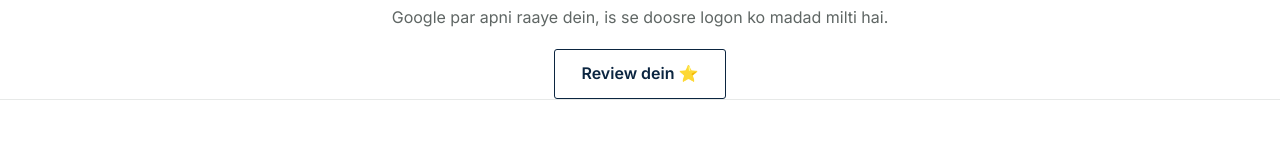
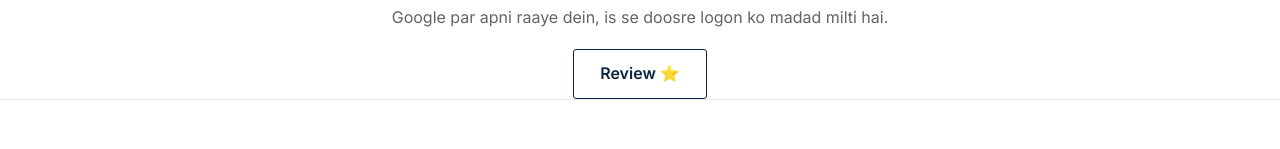
Before and after one commit to Qureshi-Brothers/qureshi-brothers.github.io, a plain HTML site: page index.html in a window 1280 px wide. Shown: the part 4170-4319 px from the top of the page. Drawn offline with Linux system fonts and the light colour scheme.

Commit message:
Review button text
Co-Authored-By: Claude Opus 5.5 <noreply@anthropic.com>
Claude-Session: https://claude.ai/code/session_01HwwHsqURMYde6Fv3iwboGB

```diff
--- a/index.html
+++ b/index.html
@@ -301,7 +301,7 @@ footer ul a{text-decoration:none}footer ul a:hover{color:var(--gold)}
 </div>
 </section>
 <section class="wrap rev"><div class="ctitle" style="padding-bottom:18px"><h2>Hamara kaam pasand aaya?</h2><p>Google par apni raaye dein, is se doosre logon ko madad milti hai.</p></div>
-<div class="btns"><a class="btn line" href="https://g.page/r/CWJjAR2k5OIZECE/review" target="_blank" rel="noopener">Review dein ⭐</a></div>
+<div class="btns"><a class="btn line" href="https://g.page/r/CWJjAR2k5OIZECE/review" target="_blank" rel="noopener">Review ⭐</a></div>
 </section>
 </main>
 
```
